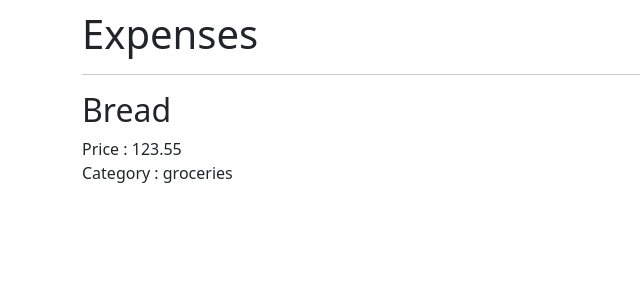
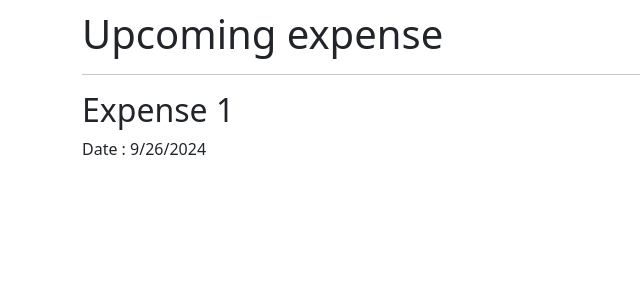
Before and after one commit to skysrc/ngfunda, an Angular app: page / in a window 1280 px wide. Shown: the top 300 px of the page, without its empty margins (0-640 px from the left). Built offline with nearby package versions, Linux system fonts and the light colour scheme.

Commit message:
added thumbnail

```diff
--- a/src/app/app.component.html
+++ b/src/app/app.component.html
@@ -1,4 +1,5 @@
-<div>
+<expense-list></expense-list>
+<!-- <div>
   <h1>Expenses</h1>
   <hr/>
   <div class="well hoverwell thumbnail">
@@ -6,4 +7,4 @@
     <div>Price : {{expense.price}}</div>
     <div>Category : {{expense.category}}</div>
   </div>
-</div>
+</div> -->
--- a/src/app/app.module.ts
+++ b/src/app/app.module.ts
@@ -5,10 +5,14 @@ import { AppRoutingModule } from './app-routing.module';
 import { AppComponent } from './app.component';
 import { FormsModule, ReactiveFormsModule } from '@angular/forms';
 import { NgbModule } from '@ng-bootstrap/ng-bootstrap';
+import { ExpenseListComponent } from './expense/expense-list.component';
+import { ExpenseThumbnailComponent } from './expense/expense-thumbnail';
 
 @NgModule({
   declarations: [
-    AppComponent
+    AppComponent,
+    ExpenseListComponent,
+    ExpenseThumbnailComponent
   ],
   imports: [
     BrowserModule,
--- /dev/null
+++ b/src/app/expense/expense-list.component.ts
@@ -0,0 +1,22 @@
+import { Component } from "@angular/core";
+
+@Component({
+    selector: 'expense-list',
+    template: `
+    <div>
+        <h1>Upcoming expense</h1>
+        <hr/>
+        <expense-thumbnail [expense]="expense1"></expense-thumbnail>
+    </div>
+   `
+})
+export class ExpenseListComponent {
+    expense1 = {
+        id: 1,
+        name: "Expense 1",
+        date: '9/26/2024',
+        time: '10:00 am',
+        price: 23.33,
+        imageUrl: '/assets/images/agnuarlconnect-shield/png'
+    }
+}
--- /dev/null
+++ b/src/app/expense/expense-thumbnail.ts
@@ -0,0 +1,15 @@
+import { Component, input, Input } from "@angular/core";
+
+@Component({
+    selector: 'expense-thumbnail',
+    template: `
+    <div class="well hoverwell thumbnail">
+        <h2>{{expense.name}}</h2>
+        <div> Date : {{expense.date}} </div>
+    </div>
+
+    `
+})
+export class ExpenseThumbnailComponent {
+    @Input() expense: any
+}
```
